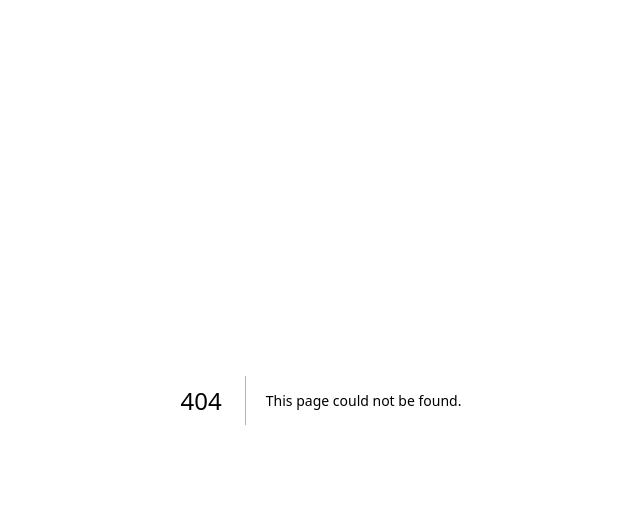
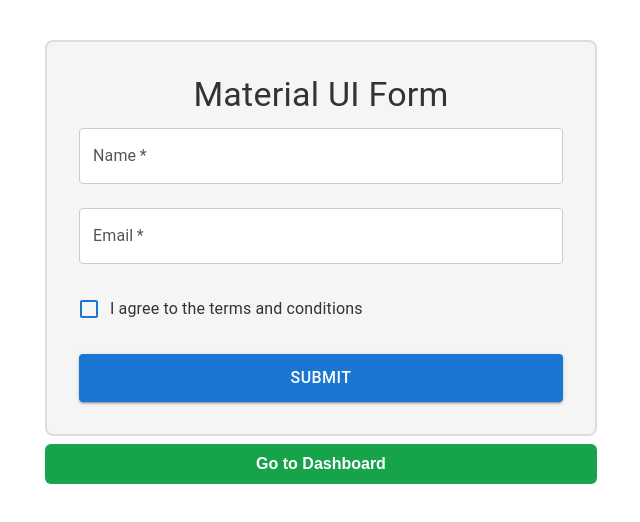
Before and after one commit to EmreDenizz/Next.js-TS-Tailwind-App, a Next.js app: page /mui in a window 1280 px wide. Before the commit this address had no page. Shown: the top 522 px of the page, without its empty margins (319-959 px from the left). Built offline with nearby package versions, Linux system fonts and the light colour scheme.

Commit message:
feat(mui): use material ui for this new page

```diff
--- /dev/null
+++ b/src/app/mui/page.tsx
@@ -0,0 +1,167 @@
+'use client';
+
+import { useState } from 'react';
+import { useRouter } from 'next/navigation';
+
+import {
+  Container,
+  Typography,
+  TextField,
+  Checkbox,
+  FormControlLabel,
+  Button,
+  Grid,
+  Box
+} from '@mui/material';
+
+export default function MuiPage() {
+  const [name, setName] = useState<string>('');
+  const [email, setEmail] = useState<string>('');
+  const [isChecked, setIsChecked] = useState<boolean>(false);
+  const [isSubmitted, setIsSubmitted] = useState<boolean>(false);
+
+  const router = useRouter();
+
+  const goToDashboard = () => {
+    router.push('/dashboard');
+  };
+
+  const handleSubmit = (e: React.FormEvent) => {
+    e.preventDefault();
+    setIsSubmitted(true);
+    console.log({ name, email, isChecked });
+  };
+
+  return (
+    <Container maxWidth="sm">
+      <Box
+        component="form"
+        onSubmit={handleSubmit}
+        sx={{
+          mt: 5,
+          p: 4,
+          border: '2px solid #ddd',
+          borderRadius: 2,
+          backgroundColor: '#f5f5f5'
+        }}
+      >
+        <Typography variant="h4" gutterBottom align="center" sx={{ color: '#333' }}>
+          Material UI Form
+        </Typography>
+
+        <Grid container spacing={3}>
+          <Grid item xs={12}>
+            <TextField
+              label="Name"
+              value={name}
+              onChange={(e) => setName(e.target.value)}
+              variant="outlined"
+              fullWidth
+              required
+              InputLabelProps={{ style: { color: '#555' } }}
+              sx={{
+                backgroundColor: '#fff',
+                borderRadius: '5px',
+                '& .MuiOutlinedInput-root': {
+                  '& fieldset': {
+                    borderColor: '#ccc',
+                  },
+                  '&:hover fieldset': {
+                    borderColor: '#333',
+                  },
+                  '&.Mui-focused fieldset': {
+                    borderColor: '#1976d2',
+                  },
+                },
+              }}
+            />
+          </Grid>
+
+          <Grid item xs={12}>
+            <TextField
+              label="Email"
+              value={email}
+              onChange={(e) => setEmail(e.target.value)}
+              variant="outlined"
+              fullWidth
+              required
+              InputLabelProps={{ style: { color: '#555' } }}
+              sx={{
+                backgroundColor: '#fff',
+                borderRadius: '5px',
+                '& .MuiOutlinedInput-root': {
+                  '& fieldset': {
+                    borderColor: '#ccc',
+                  },
+                  '&:hover fieldset': {
+                    borderColor: '#333',
+                  },
+                  '&.Mui-focused fieldset': {
+                    borderColor: '#1976d2',
+                  },
+                },
+              }}
+            />
+          </Grid>
+
+          <Grid item xs={12}>
+            <FormControlLabel
+              control={
+                <Checkbox
+                  checked={isChecked}
+                  onChange={(e) => setIsChecked(e.target.checked)}
+                  sx={{
+                    color: '#1976d2',
+                    '&.Mui-checked': {
+                      color: '#1976d2',
+                    }
+                  }}
+                />
+              }
+              label="I agree to the terms and conditions"
+              sx={{ color: '#333' }}
+            />
+          </Grid>
+
+          <Grid item xs={12}>
+            <Button
+              type="submit"
+              variant="contained"
+              color="primary"
+              fullWidth
+              sx={{
+                padding: '10px 0',
+                fontSize: '16px',
+                backgroundColor: '#1976d2',
+                '&:hover': {
+                  backgroundColor: '#125ea2',
+                }
+              }}
+            >
+              Submit
+            </Button>
+          </Grid>
+        </Grid>
+      </Box>
+
+      <button
+        type="button"
+        onClick={goToDashboard}
+        className="w-full mt-2 bg-green-600 text-white py-2 rounded-md hover:bg-green-700 font-bold"
+      >
+        Go to Dashboard
+      </button>
+
+      {isSubmitted &&
+        <>
+          <br/><br/>
+          Submitted Data
+          <p>Name: {name}</p>
+          <p>Email: {email}</p>
+          <p>Checked: {isChecked.toString()}</p>
+        </>
+      }
+
+    </Container>
+  );
+}
```
